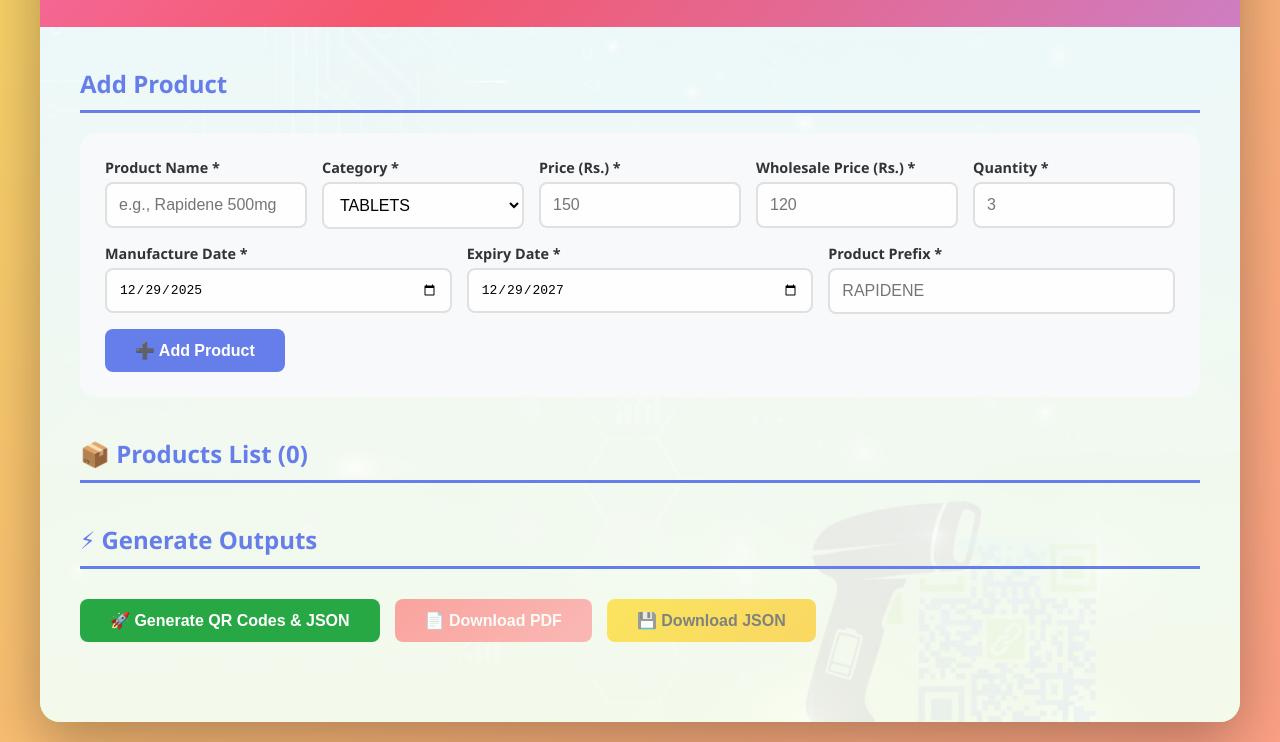
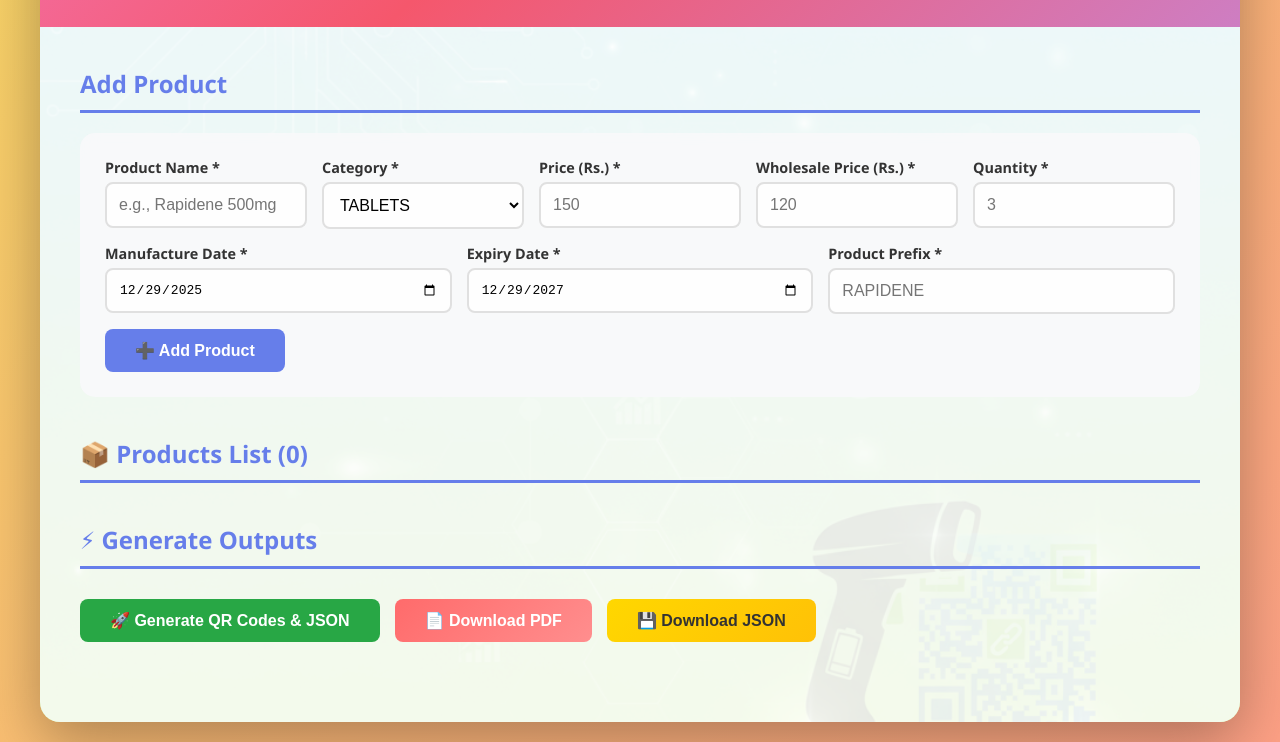
Before and after one commit to Jasith06/PRODUCT-ADD-WEBSITE, a website: page public/index.html in a window 1280 px wide. Shown: the part 142-884 px from the top of the page. Drawn offline with nearby package versions, Linux system fonts and the light colour scheme.

Commit message:
Update index.html

```diff
--- a/public/index.html
+++ b/public/index.html
@@ -475,8 +475,8 @@
                 <h2 class="section-title">⚡ Generate Outputs</h2>
                 <div class="actions">
                     <button class="btn btn-success" id="generateBtn" onclick="generateAll()">🚀 Generate QR Codes & JSON</button>
-                    <button class="btn btn-pdf" id="pdfBtn" onclick="downloadPDF()" disabled>📄 Download PDF</button>
-                    <button class="btn btn-json" id="jsonBtn" onclick="downloadJSON()" disabled>💾 Download JSON</button>
+                    <button class="btn btn-pdf" id="pdfBtn" onclick="downloadPDF()">📄 Download PDF</button>
+                    <button class="btn btn-json" id="jsonBtn" onclick="downloadJSON()">💾 Download JSON</button>
                 </div>
             </div>
 
```
